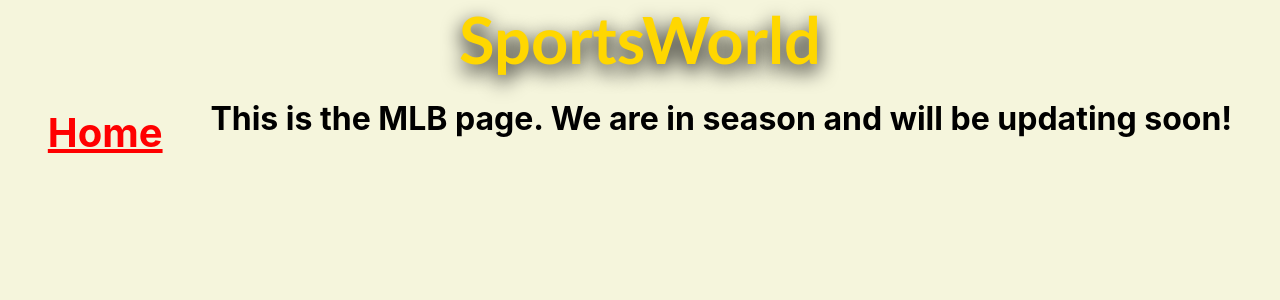
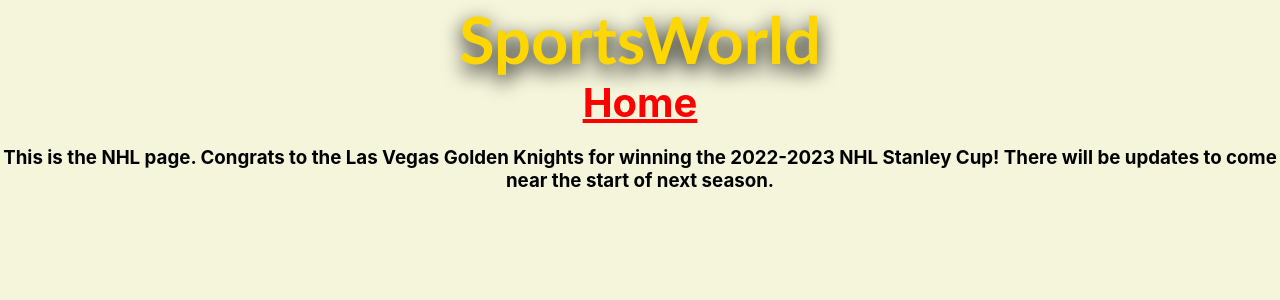
Before and after one commit to jdawlabani/SportsWorld, a React (Create React App) app in the folder client/: page /NHL in a window 1280 px wide. Shown: the top 300 px of the page. Built offline with nearby package versions, Linux system fonts and the light colour scheme; no server answers.

Commit message:
modified css and layout of pages

```diff
--- a/client/src/Components/MLB.tsx
+++ b/client/src/Components/MLB.tsx
@@ -34,9 +34,9 @@
       <Link className="link" to={"/"}>
         Home
       </Link>
-        <h1>
+        <h3>
           This is the MLB page. We are in season and will be updating soon!
-        </h1>
+        </h3>
         {/* <div className="standings">
           <h2>Standings...</h2>
           <table className="border">
--- a/client/src/Components/NBA.tsx
+++ b/client/src/Components/NBA.tsx
@@ -35,8 +35,11 @@
 
   console.log("THIS IS THE RAW API DATA", apidata);
   return (
+    <>
+      <Link className="link" to={"/"}>
+        Home
+      </Link>
       <div className="container">
-        <Link className="link" to={"/"}>Home</Link>
         <div className="standings">
           <h2>Standings...</h2>
           <table className="border">
@@ -63,6 +66,7 @@
           <h2>Live games...</h2>
         </div>
       </div>
+    </>
   );
 };
 export default NBA;
--- a/client/src/Components/NFL.tsx
+++ b/client/src/Components/NFL.tsx
@@ -32,7 +32,10 @@
       <Link className="link" to={"/"}>
         Back to Home
       </Link>
-      <h1>This is the NFL page.</h1>
+      <h3>This is the NFL page. Congrats to the Kansas City Cheifs
+        for winning Super Bowl 2023! Updates will be coming near the start
+        of netx season.
+      </h3>
     </>
   );
 };
--- a/client/src/Components/NHL.tsx
+++ b/client/src/Components/NHL.tsx
@@ -4,20 +4,19 @@
 import { Link } from "react-router-dom";
 
 const NHL = () => {
-
-const [apidata, setApidata] = useState([]);
+  const [apidata, setApidata] = useState([]);
 
   const config = {
-    method: 'GET',
-    url: 'https://api-hockey.p.rapidapi.com/standings/',
+    method: "GET",
+    url: "https://api-hockey.p.rapidapi.com/standings/",
     params: {
-      league: '3',
-      season: '2019'
+      league: "3",
+      season: "2019",
     },
     headers: {
-      'X-RapidAPI-Key': '59712827fcmshac0151f05797042p1a1ed0jsn91982e933062',
-      'X-RapidAPI-Host': 'api-hockey.p.rapidapi.com'
-    }
+      "X-RapidAPI-Key": "59712827fcmshac0151f05797042p1a1ed0jsn91982e933062",
+      "X-RapidAPI-Host": "api-hockey.p.rapidapi.com",
+    },
   };
 
   useEffect(() => {
@@ -34,12 +33,18 @@
   console.log(apidata);
 
   return (
-    <div className="container">
-        <Link className="link" to={"/"}>Home</Link>
-        <h1>
-        This is the MLB page. We are in season and will be updating soon!
-      </h1>
-    </div>
+    <>
+      <Link className="link" to={"/"}>
+        Home
+      </Link>
+      <div className="container">
+        <h3>
+          This is the NHL page. Congrats to the Las Vegas Golden Knights for
+          winning the 2022-2023 NHL Stanley Cup! There will be updates to come
+          near the start of next season.
+        </h3>
+      </div>
+    </>
   );
 };
 export default NHL;
--- a/client/src/Components/Soccer.tsx
+++ b/client/src/Components/Soccer.tsx
@@ -4,41 +4,43 @@
 import { Link } from "react-router-dom";
 
 const Soccer = () => {
-  //   const [apidata, setApidata] = useState([]);
-  //   const config = {
-  //     method: "GET",
-  //     url: "https://api-baseball.p.rapidapi.com/standings",
-  //     params: {
-  //       league: "1",
-  //       season: "2020",
-  //     },
-  //     headers: {
-  //       "X-RapidAPI-Key": "59712827fcmshac0151f05797042p1a1ed0jsn91982e933062",
-  //       "X-RapidAPI-Host": "api-baseball.p.rapidapi.com",
-  //     },
-  //   };
-  //   useEffect(() => {
-  //     axios(config)
-  //       .then((response) => {
-  //         setApidata(response.data);
-  //       })
-  //       .catch((error) => {
-  //         console.log(error);
-  //       });
-  //     // eslint-disable-next-line react-hooks/exhaustive-deps
-  //   }, []);
+  const [apidata, setApidata] = useState([]);
 
-  //   console.log(apidata)
+  const config = {
+    method: "GET",
+    url: "https://api-football-v1.p.rapidapi.com/v3/standings",
+    params: {
+      season: "2020",
+      league: "39",
+    },
+    headers: {
+      "X-RapidAPI-Key": "59712827fcmshac0151f05797042p1a1ed0jsn91982e933062",
+      "X-RapidAPI-Host": "api-football-v1.p.rapidapi.com",
+    },
+  };
+  useEffect(() => {
+    axios(config)
+      .then((response) => {
+        setApidata(response.data);
+      })
+      .catch((error) => {
+        console.log(error);
+      });
+    // eslint-disable-next-line react-hooks/exhaustive-deps
+  }, []);
+
+  console.log(apidata);
   return (
-    <div className="container">
+    <>
       <Link className="link" to={"/"}>
         Home
       </Link>
-
-      <h1>
-        This is the Soccer page. We are in season and will be updating soon!
-      </h1>
-    </div>
+      <div className="container">
+        <h1>
+          This is the Soccer page. We are in season and will be updating soon!
+        </h1>
+      </div>
+    </>
   );
 };
 export default Soccer;
```
Lines whose indentation alone changed are shown as unchanged.
